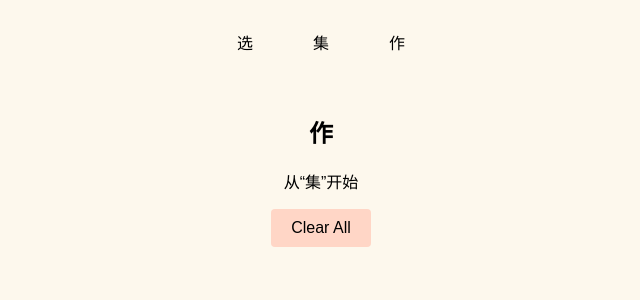
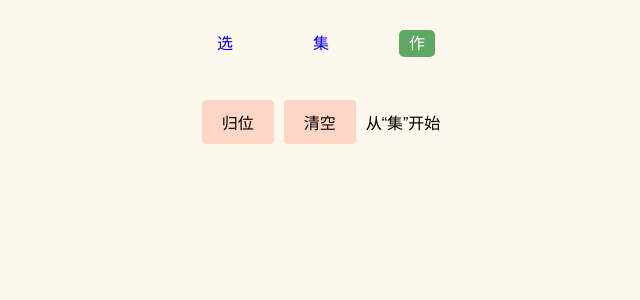
Before and after one commit to helloboyxxx/Poetry, a React (Create React App) app in the folder Experiment/quickapp/: page /Poetry/creation in a window 1280 px wide. Shown: the top 300 px of the page, without its empty margins (319-959 px from the left). Built offline with nearby package versions, Linux system fonts and the light colour scheme; a small style sheet from the web is missing.

Commit message:
better creation.

```diff
--- a/Experiment/quickapp/src/App.js
+++ b/Experiment/quickapp/src/App.js
@@ -1,7 +1,7 @@
 // import React, { useState } from 'react';
 import React from 'react';
 import { BrowserRouter as Router, Routes, Route } from 'react-router-dom';
-import Nav from './Nav'; // Import your Nav component if you have one
+import Nav from './pages/Nav'; // Import your Nav component if you have one
 import Refresh from './pages/Refresh';
 import Collection from './pages/Collection';
 import Creation from './pages/Creation';
--- a/Experiment/quickapp/src/Nav.js
+++ /dev/null
@@ -1,19 +0,0 @@
-// src/Nav.js
-// This is the page where we show everything in the beginning
-import React from 'react';
-import { Link } from 'react-router-dom';
-import './css/Nav.css';
-
-function Nav() {
-  return (
-    <nav>
-      <ul className="nav-list">
-        <li><Link to="/refresh">选</Link></li>
-        <li><Link to="/collection">集</Link></li>
-        <li><Link to="/creation">作</Link></li>
-      </ul>
-    </nav>
-  );
-}
-
-export default Nav;
--- a/Experiment/quickapp/src/css/Creation.css
+++ b/Experiment/quickapp/src/css/Creation.css
@@ -27,4 +27,24 @@
   cursor: pointer;
   font-size: 16px;
   font-family: 'LXGW WenKai', sans-serif;
+  display: flex;
+  align-items: center;
+  justify-content: center;
 }
+
+.creation-container {
+  gap: 10px;
+  display: flex;
+  flex-wrap: wrap;
+  justify-content:center;
+  align-items: center;
+}
+
+
+.draggable-item {
+  padding: 10px;
+  margin: 10px 0;
+  border-radius: 5px;
+  background-color: #f9f9f9; /* Light background to contrast with the border */
+  cursor: grab;
+}
--- a/Experiment/quickapp/src/css/Nav.css
+++ b/Experiment/quickapp/src/css/Nav.css
@@ -11,7 +11,13 @@
   padding: 30px;
 }
 
-.nav-list a {
+.nav-list li a { /* Style for all nav links */
   text-decoration: none;
-  color: black; /* Or any color you prefer */
+  padding: 5px 10px; /* Adjust padding */
 }
+
+.active-nav-item {
+  background-color: #5da962; /* Highlight color for active nav item */
+  color: rgb(255, 255, 255); /* Text color for active nav item */
+  border-radius: 5px; /* Optional: for rounded corners */
+}
--- /dev/null
+++ b/Experiment/quickapp/src/helpers/editable.js
@@ -0,0 +1,47 @@
+import React, { useState } from 'react';
+import Draggable from 'react-draggable';
+
+const EditableItem = ({ item, onStop, backgroundColor, width }) => {
+  const [isEditing, setIsEditing] = useState(false);
+  const [text, setText] = useState(item.hitokoto);
+
+  const handleDoubleClick = () => {
+    console.log('handleDoubleClick');
+    setIsEditing(true);
+  };
+
+  const handleBlur = () => {
+    setIsEditing(false);
+    // Optionally, update the parent component/state with the new text here
+  };
+
+  const handleChange = (e) => {
+    setText(e.target.innerText);
+  };
+
+  return (
+    <Draggable
+      key={item.id}
+      defaultPosition={item.position}
+      onStop={(e, data) => onStop(e, data, item.id)}
+    >
+      <div
+        contentEditable={isEditing}
+        suppressContentEditableWarning={true}
+        onDoubleClick={handleDoubleClick}
+        onBlur={handleBlur}
+        onInput={handleChange}
+        className="draggable-item"
+        style={{
+          backgroundColor: backgroundColor,
+          width: width, // Adjust width based on content
+        }}
+      >
+        {text}
+      </div>
+    </Draggable>
+  );
+};
+
+
+export default EditableItem;
--- a/Experiment/quickapp/src/pages/Collection.js
+++ b/Experiment/quickapp/src/pages/Collection.js
@@ -114,7 +114,6 @@ const Collection = () => {
 
   return (
     <div className="collection-container">
-      <h2>集</h2>
       {storedItems.map((item, index) => (
         <CollectionItem
           key={index}
--- a/Experiment/quickapp/src/pages/Creation.js
+++ b/Experiment/quickapp/src/pages/Creation.js
@@ -1,30 +1,102 @@
 import React, { useState, useEffect } from 'react';
 import Draggable from 'react-draggable';
 import '../css/Creation.css';
+// import EditableItem from '../helpers/editable.js';
+
+// predefined background colors for sentences background
+// const colors = ['#FFADAD', '#FFD6A5', '#FDFFB6', '#CAFFBF', '#9BF6FF', '#A0C4FF', '#BDB2FF', '#FFC6FF'];
+const colors = ['#fff3c6'];
+
 
 const Creation = () => {
   const [creationItems, setCreationItems] = useState([]);
 
   useEffect(() => {
-    // Load the creation items from localStorage
     const storedCreationItems = localStorage.getItem('creationItems');
+    const storedPositions = JSON.parse(localStorage.getItem('creationPositions')) || {};
     if (storedCreationItems) {
-      setCreationItems(JSON.parse(storedCreationItems));
+      const itemsWithPosition = JSON.parse(storedCreationItems).map(item => ({
+        ...item,
+        position: storedPositions[item.id] || {x: 0, y: 0},
+      }));
+      setCreationItems(itemsWithPosition);
     }
   }, []);
 
+  // clear button
   const clearCreationItems = () => {
-    localStorage.removeItem('creationItems'); // Clear the specific localStorage item
-    setCreationItems([]); // Update the state to reflect the change
+    localStorage.removeItem('creationItems'); // Clear sentences
+    localStorage.removeItem('creationPositions'); // Also clear positions
+    setCreationItems([]); // Reset state
+  };
+
+  // reset button
+  const resetPositions = () => {
+    localStorage.removeItem('creationPositions'); // Clear only positions
+    // Reset positions in state to default (e.g., center)
+    const resetItems = creationItems.map(item => ({
+      ...item,
+      position: {x: 0, y: 0}, // Assuming {x: 0, y: 0} centers the item
+    }));
+    setCreationItems(resetItems);
+
+    // reload the page
+    window.location.reload();
+  };
+
+  // Function to update the text of an item
+  const handleUpdateItemText = (itemId, newText) => {
+    const updatedItems = creationItems.map(item => {
+      if (item.id === itemId) {
+        return { ...item, hitokoto: newText };
+      }
+      return item;
+    });
+
+    setCreationItems(updatedItems);
+    localStorage.setItem('creationItems', JSON.stringify(updatedItems)); // Save changes
+  };
+
+
+  // Function to determine the background color based on the item ID
+  const backgroundColorForItem = (itemId) => {
+    // Use mod function to choose a color from the array
+    const colorIndex = itemId % colors.length;
+    return colors[colorIndex];
+  };
+
+  // Function to determine width based on sentence length
+  const widthForItem = (sentence) => {
+    const baseWidth = 100; // Base width in pixels
+    const widthPerCharacter = 10; // Additional width per character
+    return `${baseWidth + sentence.length * widthPerCharacter}px`;
+  };
+
+  const handleStop = (e, data, itemId) => {
+    // Save the new position in localStorage
+    const storedPositions = JSON.parse(localStorage.getItem('creationPositions')) || {};
+    storedPositions[itemId] = { x: data.x, y: data.y };
+    localStorage.setItem('creationPositions', JSON.stringify(storedPositions));
   };
 
   return (
     <div className="creation-container">
-      <h2>作</h2>
+      <button onClick={resetPositions}>归位</button>
+      <button onClick={clearCreationItems}>清空</button>
       {creationItems.length > 0 ? (
         creationItems.map((item, index) => (
-          <Draggable key={index}>
-            <div className="draggable-item">
+          <Draggable
+            key={index}
+            defaultPosition={item.position}
+            onStop={(e, data) => handleStop(e, data, item.id)}
+          >
+            <div
+              className="draggable-item"
+              style={{
+                backgroundColor: backgroundColorForItem(item.id),
+                width: widthForItem(item.hitokoto), // Set width based on sentence length
+              }}
+            >
               {item.hitokoto}
             </div>
           </Draggable>
@@ -32,9 +104,9 @@ const Creation = () => {
       ) : (
         <p>从“集”开始</p>
       )}
-      <button onClick={clearCreationItems}>Clear All</button>
     </div>
   );
+
 };
 
 export default Creation;
--- /dev/null
+++ b/Experiment/quickapp/src/pages/Nav.js
@@ -0,0 +1,25 @@
+// src/pages/Nav.js
+// This is the page where we show everything in the beginning
+import React from 'react';
+import { NavLink } from 'react-router-dom'; // Import NavLink
+import '../css/Nav.css';
+
+function Nav() {
+  return (
+    <nav>
+      <ul className="nav-list">
+        <li>
+          <NavLink to="/refresh" className={({ isActive }) => isActive ? 'active-nav-item' : undefined}>选</NavLink>
+        </li>
+        <li>
+          <NavLink to="/collection" className={({ isActive }) => isActive ? 'active-nav-item' : undefined}>集</NavLink>
+        </li>
+        <li>
+          <NavLink to="/creation" className={({ isActive }) => isActive ? 'active-nav-item' : undefined}>作</NavLink>
+        </li>
+      </ul>
+    </nav>
+  );
+}
+
+export default Nav;
--- a/Experiment/quickapp/src/pages/Refresh.js
+++ b/Experiment/quickapp/src/pages/Refresh.js
@@ -68,8 +68,6 @@ function Refresh() {
 
   return (
     <div className="refresh-container">
-      <h2>选</h2>
-
       {items.map(item => (
         <p key={item.id}
            className={`item ${activeItemIds.includes(item.id) ? 'active' : ''}`}
```
Also changed, not shown: 1 other file (tests, documents, lock files or other folders).
